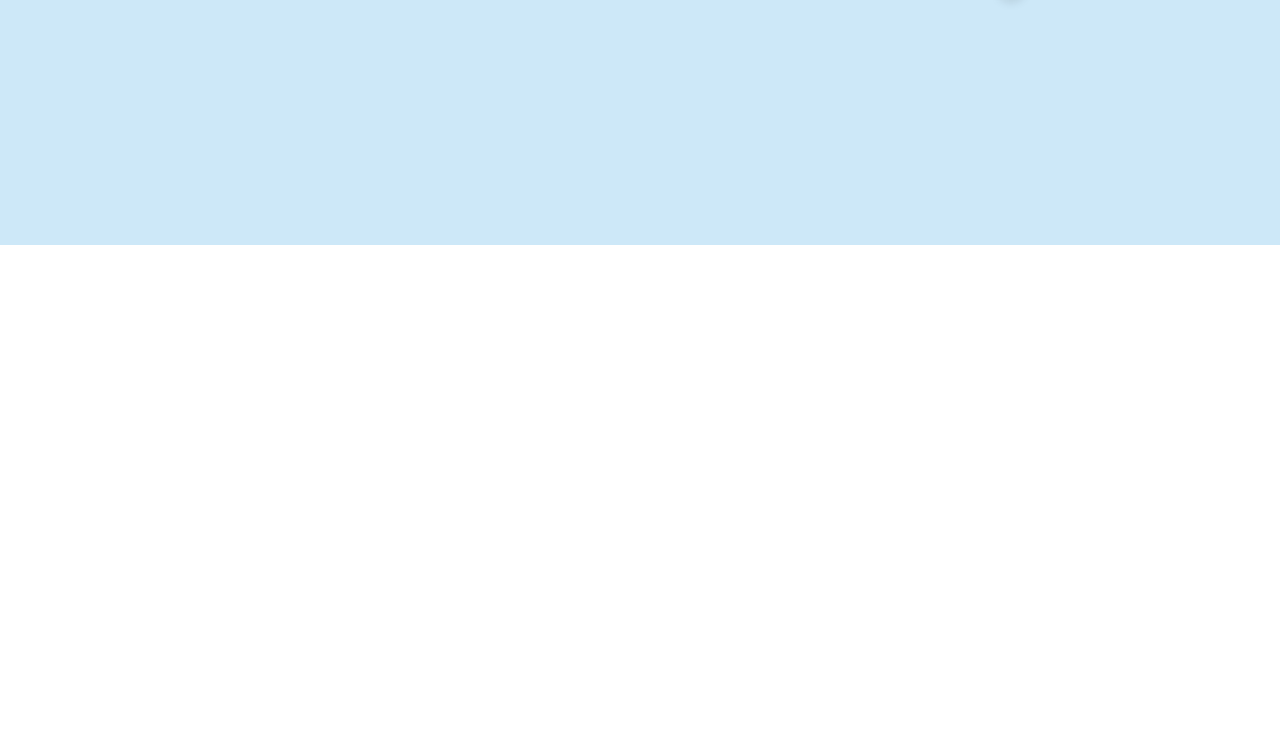
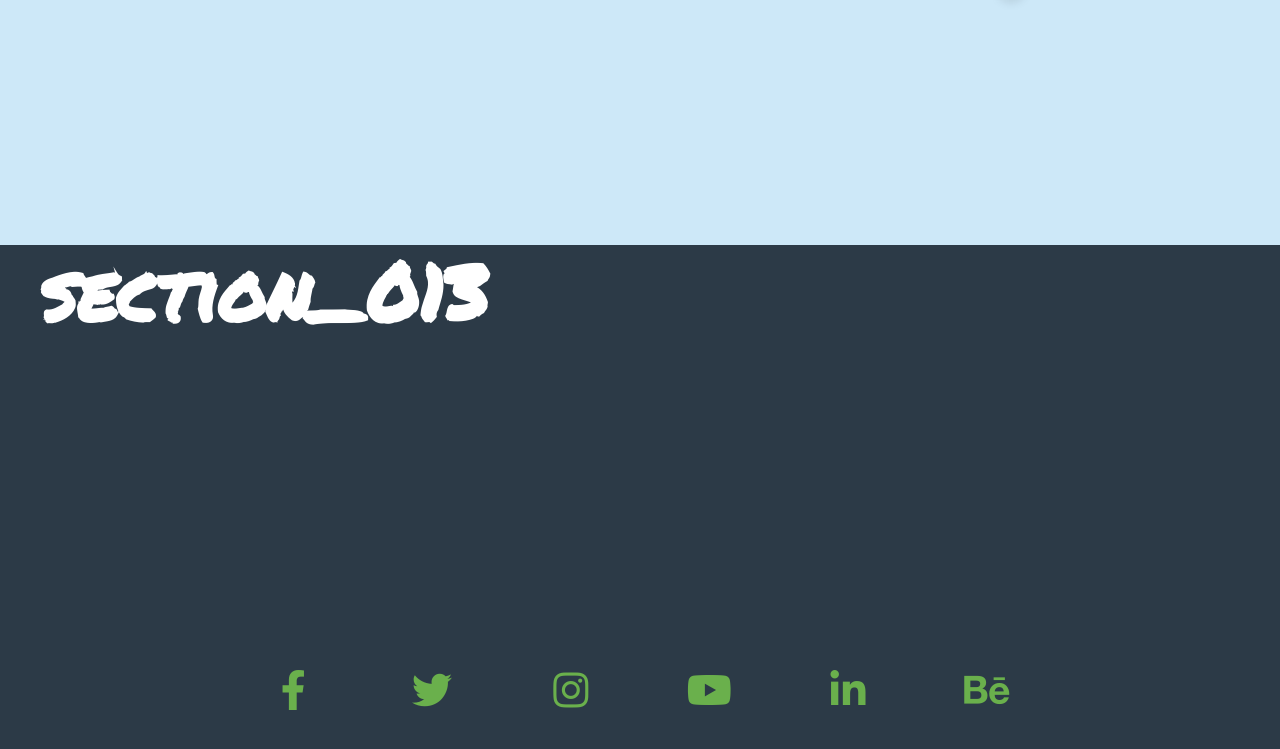
Before and after one commit to AndriiFentisov/trainingProject, a website: page src/index.html in a window 1280 px wide. Shown: the part 10155-10904 px from the top of the page. Before the commit the page ends 10400 px from the top, so only its background shows below. Drawn offline with nearby package versions, Linux system fonts and the light colour scheme.

Commit message:
added section_013

```diff
--- a/src/index.html
+++ b/src/index.html
@@ -8,6 +8,7 @@
     <title>HTML, CSS, JavaScript</title>
     <link href="https://fonts.googleapis.com/css2?family=Architects+Daughter&family=Poppins&family=Permanent+Marker&family=Prompt:ital,wght@0,100;0,200;0,300;0,400;0,500;0,600;0,800;0,900;1,700&display=swap" rel="stylesheet">
     <link rel="shortcut icon" href="images/icons/file_type_html_icon_130541.ico" type="image/x-icon">
+    <link rel="stylesheet" href="https://cdnjs.cloudflare.com/ajax/libs/font-awesome/5.15.1/css/all.min.css"/>
     <link rel="stylesheet" href="css/style.min.css">
 </head>
 <body>
@@ -301,6 +302,22 @@
                 </div>
             </div>
         </section>
+        <section class="section section_013">
+            <div class="container">
+                <h1 class="main-title">section_013</h1>
+                <div class="section__inner">
+                    <div class="social">
+                        <a href="#" class="social__link"><i class="fab fa-facebook-f"></i></a>
+                        <a href="#" class="social__link"><i class="fab fa-twitter"></i></a>
+                        <a href="#" class="social__link"><i class="fab fa-instagram"></i></a>
+                        <a href="#" class="social__link"><i class="fab fa-youtube"></i></a>
+                        <a href="#" class="social__link"><i class="fab fa-linkedin-in"></i></a>
+                        <a href="#" class="social__link"><i class="fab fa-behance"></i></a>
+                    </div>
+
+                </div>
+            </div>
+        </section>
     </div>
     <script src="https://code.jquery.com/jquery-3.5.1.min.js"></script>
     <script src="js/main.min.js"></script>
--- a/src/scss/_global.scss
+++ b/src/scss/_global.scss
@@ -905,3 +905,46 @@ img.lazyload:not([src]) {
     }
   }
 }
+
+/* section_013 */
+.section_013 {
+  background-color: #2c3a47;
+  .main-title {
+    color: #fff;
+  }
+  .social__link {
+    position: relative;
+    display: inline-block;
+    font-size: 40px;
+    width: 100px;
+    height: 100px;
+    line-height: 100px;
+    text-align: center;
+    color: #6ab04c;
+    margin: 0 16px;
+    transition: transform .4s;
+    &:before,
+    &:after {
+      content: '';
+      position: absolute;
+      width: 100%;
+      height: 100%;
+      left: 0;
+      top: 0;
+      transition: all .4s;
+    }
+    &:hover {
+      transform: scale(.8);
+    }
+    &:hover:before {
+      border-left: 4px solid;
+      border-right: 4px solid;
+      transform: skewX(20deg);
+    }
+    &:hover:after {
+      border-top: 4px solid;
+      border-bottom: 4px solid;
+      transform: skewY(-20deg);
+    }
+  }
+}
```
Also changed, not shown: src/css/style.css, src/css/style.min.css.
